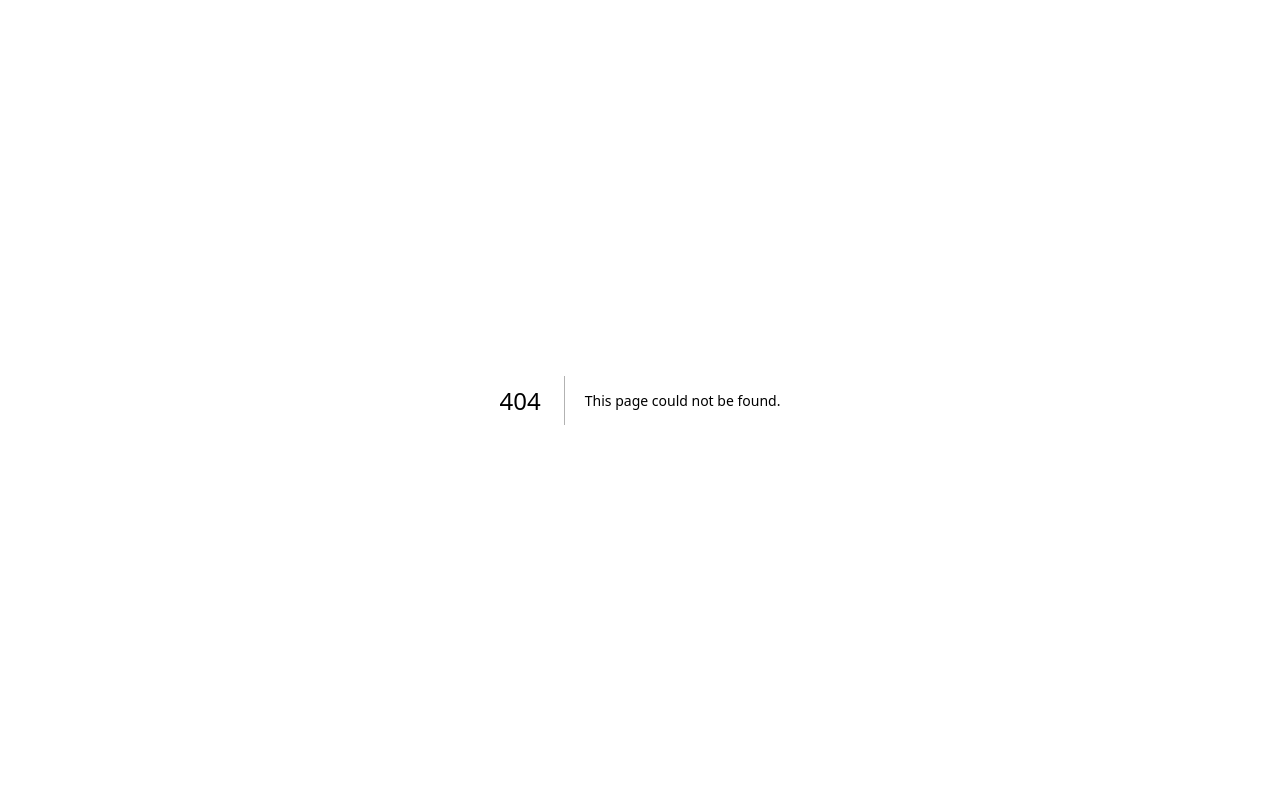
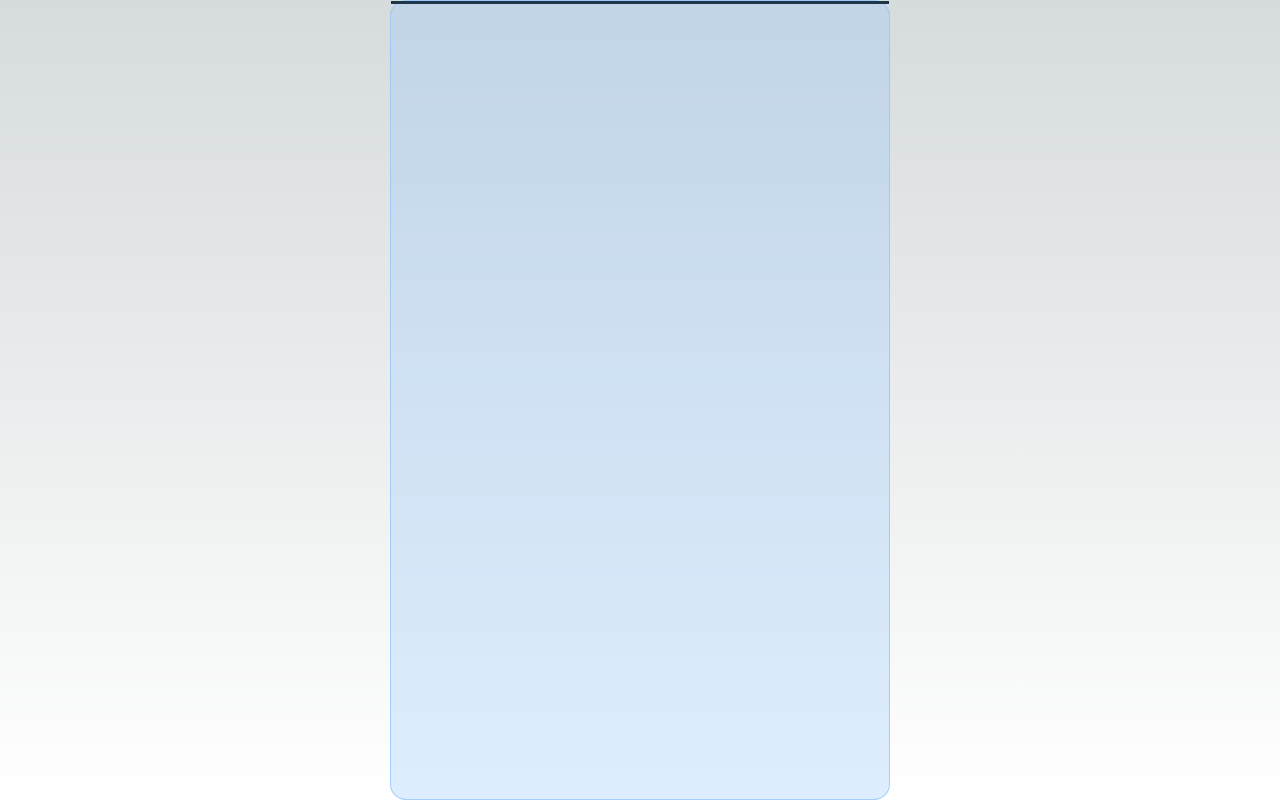
Before and after one commit to brandon-moy/idea-playground, a Next.js app: page /image-pan in a window 1280 px wide. Before the commit this address had no page. Built offline with nearby package versions, Linux system fonts and the light colour scheme.

Commit message:
Created card and background - paused - working on getting bg gradient to repeat on its own

```diff
--- /dev/null
+++ b/app/image-pan/page.tsx
@@ -0,0 +1,11 @@
+function ImagePan() {
+  return (
+    <div className="w-full h-screen grid place-items-center">
+      <div className="aspect-card w-[300px] md:w-[500px] border border-blue-300 rounded-2xl border-opacity-80 bg-blue-300 bg-opacity-30">
+        <div className="bg-card-gradient w-full h-full overflow-hidden"></div>
+      </div>
+    </div>
+  );
+}
+
+export default ImagePan;
```
